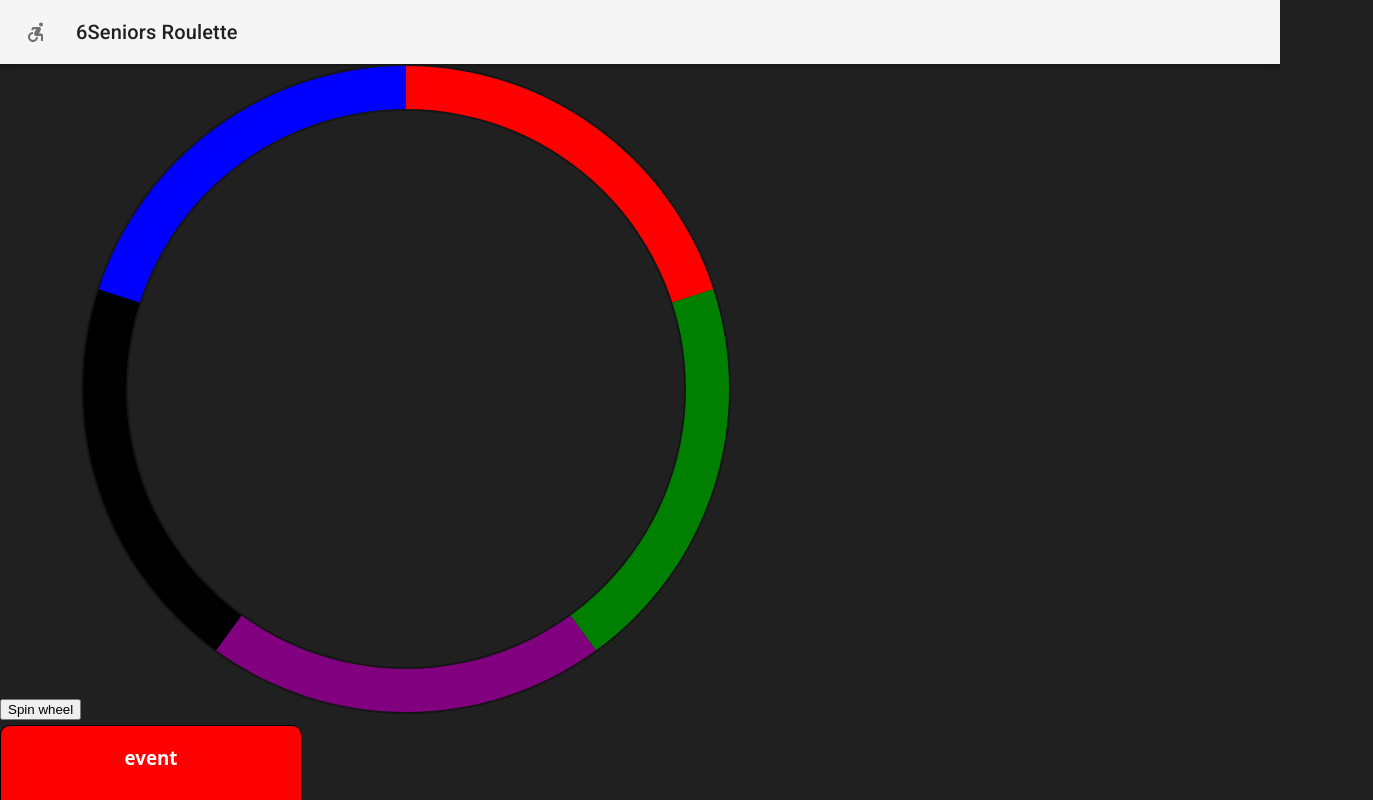
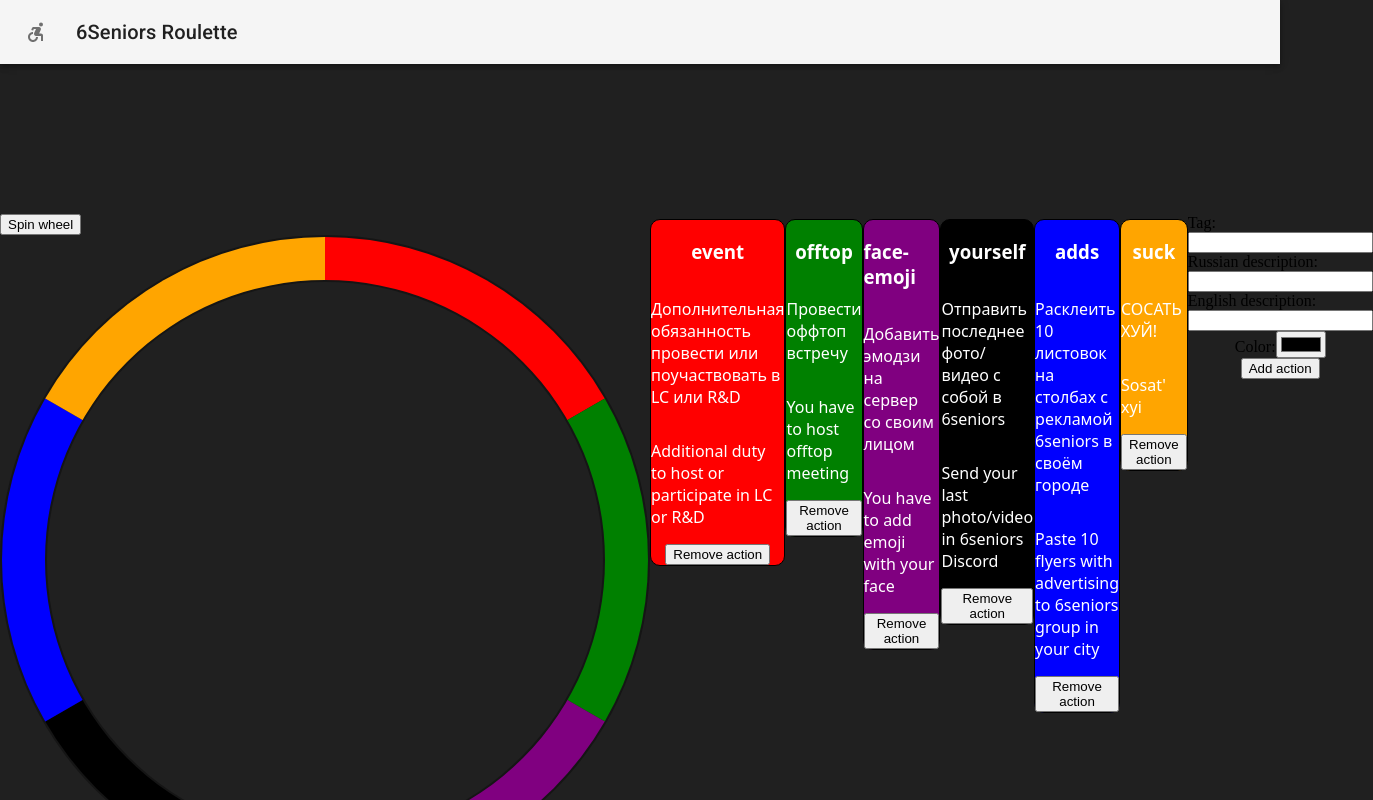
Before and after one commit to M3RCURRRY/6seniors-roulette, a React (Create React App) app: page /punishments in a window 1280 px wide. Shown: the top 800 px of the page, 1373 px wide, since content can reach past the window. Built offline with nearby package versions, Linux system fonts and the light colour scheme.

Commit message:
Connected to MobX store

```diff
--- a/package.json
+++ b/package.json
@@ -16,6 +16,7 @@
     "@types/react-dom": "^18.0.6",
     "@types/react-router-dom": "^5.3.3",
     "mobx": "^6.6.1",
+    "mobx-react": "^7.5.3",
     "mobx-react-lite": "^3.4.0",
     "react": "^18.2.0",
     "react-dom": "^18.2.0",
--- a/src/components/layout/ActionCard/ActionCard.tsx
+++ b/src/components/layout/ActionCard/ActionCard.tsx
@@ -5,12 +5,12 @@ import styles from "./ActionCard.module.css";
 
 type ActionCardProps = {
   data: IValues;
-  onRemove: (tag: string) => void
+  onRemove: (id: number) => void
 }
 
 class ActionCard extends React.Component<ActionCardProps> {
   removeHandler() {
-    this.props.onRemove(this.props.data.tag);
+    this.props.onRemove(this.props.data.id);
   }
 
   render(): React.ReactNode {
--- /dev/null
+++ b/src/components/layout/Configurator/Configurator.module.css
@@ -0,0 +1,10 @@
+.layout {
+  display: flex;
+  flex-direction: column;
+  align-items: center;
+  justify-content: center;
+}
+
+.layout > label{
+  flex-direction: column;
+}
--- a/src/components/layout/Configurator/Configurator.tsx
+++ b/src/components/layout/Configurator/Configurator.tsx
@@ -1,19 +1,31 @@
 import React, { ChangeEvent, FormEvent } from "react";
 import { IValues } from "../../../types/types";
+import styles from "./Configurator.module.css";
+import dataset from "./../../../store/dataset";
+import { observer } from "mobx-react";
 
 type ConfiguratorProps = {
   values: IValues[];
-  onSubmit: (tag: string, ru_description: string, en_description: string, color: string) => void;
-}
+  onSubmit: (
+    tag: string,
+    ru_description: string,
+    en_description: string,
+    color: string
+  ) => void;
+};
 
 type ConfiguratorState = {
   tag: string;
   ru_description: string;
-  en_description: string,
-  color: string,
-}
+  en_description: string;
+  color: string;
+};
 
-class Configurator extends React.Component<ConfiguratorProps, ConfiguratorState> {
+const Configurator = observer(
+  class Configurator extends React.Component<
+    ConfiguratorProps,
+    ConfiguratorState
+  > {
     constructor(props: ConfiguratorProps) {
       super(props);
     }
@@ -22,63 +34,91 @@ class Configurator extends React.Component<ConfiguratorProps, ConfiguratorState>
       tag: "",
       ru_description: "",
       en_description: "",
-    color: "teal"
-  }
+      color: "teal",
+    };
 
     inputHandler(e: ChangeEvent<HTMLInputElement>) {
       const value: number | string = e.target.value;
-    switch(e.target.name) {
+      switch (e.target.name) {
         case "tag":
           this.setState({
-          tag: value
-        })
+            tag: value,
+          });
           break;
         case "ru":
           this.setState({
-          ru_description: value
-        })
+            ru_description: value,
+          });
           break;
         case "en":
           this.setState({
-          en_description: value
-        })
+            en_description: value,
+          });
           break;
         case "color":
           this.setState({
-          color: value
-        })
+            color: value,
+          });
           break;
       }
     }
 
     submitHandler(e: FormEvent) {
       e.preventDefault();
-    this.props.onSubmit(this.state.tag, this.state.ru_description, this.state.en_description, this.state.color);
+      const newValue: IValues = {
+        id: dataset.getBenefits().at(-1)!.id + 1,
+        tag: this.state.tag,
+        ru_description: this.state.ru_description,
+        en_description: this.state.en_description,
+        color: this.state.color
+      }
+      dataset.addBenefit(newValue);
     }
 
     render(): React.ReactNode {
-    return(
-      <form onSubmit={(e) => this.submitHandler(e)}>
+      return (
+        <form onSubmit={(e) => this.submitHandler(e)} className={styles.layout}>
           <label>
             Tag:
-          <input type="text" name="tag" value={this.state.tag} onChange={e => this.inputHandler(e)}/>
+            <input
+              type="text"
+              name="tag"
+              value={this.state.tag}
+              onChange={(e) => this.inputHandler(e)}
+            />
           </label>
           <label>
             Russian description:
-          <input type="text" name="ru" value={this.state.ru_description} onChange={e => this.inputHandler(e)}/>
+            <input
+              type="text"
+              name="ru"
+              value={this.state.ru_description}
+              onChange={(e) => this.inputHandler(e)}
+            />
           </label>
           <label>
             English description:
-          <input type="text" name="en" value={this.state.en_description} onChange={e => this.inputHandler(e)}/>
+            <input
+              type="text"
+              name="en"
+              value={this.state.en_description}
+              onChange={(e) => this.inputHandler(e)}
+            />
           </label>
           <label>
             Color:
-          <input type="color" name="color" value={this.state.color} onChange={e => this.inputHandler(e)} />
+            <input
+              type="color"
+              name="color"
+              value={this.state.color}
+              onChange={(e) => this.inputHandler(e)}
+            />
           </label>
           <input type="submit" value="Add action" />
         </form>
-    )
+      );
     }
   }
+);
 
 export default Configurator;
--- a/src/components/pages/BenefitPage.tsx
+++ b/src/components/pages/BenefitPage.tsx
@@ -4,54 +4,68 @@ import { benefits } from "../../utils/benefits";
 import ActionCard from "../layout/ActionCard/ActionCard";
 import Configurator from "../layout/Configurator/Configurator";
 import Roulette from "../layout/Roulette/Roulette";
+import styles from "./Page.module.css";
+import dataset from "./../../store/dataset";
+import { observer } from "mobx-react";
 
 type BenefitState = {
-  benefits: IValues[]
-}
+  benefits: IValues[];
+};
 
+const BenefitPage = observer(
   class BenefitPage extends React.Component<{}, BenefitState> {
+    state: BenefitState = {
+      benefits: dataset.getBenefits(),
+    };
 
-  state: BenefitState = {
-    benefits: benefits
-  }
-
-  addAction = (tag: string, ru_description: string, en_description: string, color: string) => {
+    addAction = (
+      tag: string,
+      ru_description: string,
+      en_description: string,
+      color: string
+    ) => {
       const nextId: number = this.state.benefits.length;
       const newAction: IValues = {
         id: nextId,
         tag: tag,
         ru_description: ru_description,
         en_description: en_description,
-      color: color
-    }
+        color: color,
+      };
 
       this.setState((prev) => ({
-      benefits: [...prev.benefits, newAction]
+        benefits: [...prev.benefits, newAction],
       }));
-  }
+    };
 
-  removeAction = (tag: string) => {
-    const nextState = this.state.benefits.filter(item => item.tag !== tag);
-
-    this.setState({
-      benefits: nextState
-    });
-  }
+    removeAction = (id: number) => {
+      dataset.removeBenefit(id);
+    };
 
     render(): React.ReactNode {
       return (
+        <div className={styles.mainLayout}>
+          <Roulette values={this.state.benefits} />
           <div>
-          <Roulette values={this.state.benefits}/>
-          {
-            this.state.benefits.map(item => {
-              return <ActionCard key={item.tag + item.id} data={item} onRemove={this.removeAction}/>
-            })
-          }
-          <Configurator values={this.state.benefits} onSubmit={this.addAction}/>
+            {this.state.benefits.map((item) => {
+              return (
+                <ActionCard
+                  key={item.tag + item.id}
+                  data={item}
+                  onRemove={this.removeAction}
+                />
+              );
+            })}
+            <Configurator
+              values={this.state.benefits}
+              onSubmit={this.addAction}
+            />
           </div>
-      )
+        </div>
+      );
     }
   }
+);
 
 export default BenefitPage;
 
--- a/src/components/pages/IndexPage.tsx
+++ b/src/components/pages/IndexPage.tsx
@@ -13,7 +13,7 @@ export default class IndexPage extends React.Component {
             Choose roulette mode
           </Typography>
           <div className={styles.buttonsLayout}>
-            <Link to="/" style={{ textDecoration: "none", margin: "5px" }}>
+            <Link to="benefits" style={{ textDecoration: "none", margin: "5px" }}>
               <Button variant="contained" color={"success"}>
                 Benefits Page
               </Button>
--- /dev/null
+++ b/src/components/pages/Page.module.css
@@ -0,0 +1,8 @@
+.mainLayout {
+  display: flex;
+  flex-direction: row;
+  align-items: flex-start;
+  justify-content: space-evenly;
+
+  margin-top: 150px;
+}
--- a/src/components/pages/PunishmentPage.tsx
+++ b/src/components/pages/PunishmentPage.tsx
@@ -4,6 +4,8 @@ import { punishments } from "../../utils/punishments";
 import ActionCard from "../layout/ActionCard/ActionCard";
 import Configurator from "../layout/Configurator/Configurator";
 import Roulette from "../layout/Roulette/Roulette";
+import styles from "./Page.module.css";
+import dataset from "../../store/dataset";
 
 type PunishmentState = {
   punishments: IValues[];
@@ -11,7 +13,7 @@ type PunishmentState = {
 
 export default class PunishmentPage extends React.Component<{}, PunishmentState> {
   state: PunishmentState = {
-    punishments: punishments,
+    punishments: dataset.getPunishments(),
   };
 
   addAction = (
@@ -34,17 +36,13 @@ export default class PunishmentPage extends React.Component<{}, PunishmentState>
     }));
   };
 
-  removeAction = (tag: string) => {
-    const nextState = this.state.punishments.filter((item) => item.tag !== tag);
-
-    this.setState({
-      punishments: nextState,
-    });
+  removeAction = (id: number) => {
+    dataset.removeBenefit(id);
   };
 
   render(): React.ReactNode {
     return (
-      <div>
+      <div className={styles.mainLayout}>
         <Roulette values={this.state.punishments} />
         {this.state.punishments.map((item) => {
           return (
--- a/src/store/dataset.ts
+++ b/src/store/dataset.ts
@@ -3,7 +3,7 @@ import { punishments } from "../utils/punishments";
 import { IValues } from "../types/types";
 import { makeAutoObservable } from "mobx";
 
-export default class Dataset {
+export default new class Dataset {
   private benefits: IValues[];
   private punishments: IValues[];
 
@@ -20,4 +20,30 @@ export default class Dataset {
   getBenefits() {
     return this.benefits;
   }
+
+  addPunishment(newPunishment: IValues) {
+    punishments.push(newPunishment);
+  }
+
+  addBenefit(newBenefit: IValues) {
+    benefits.push(newBenefit);
+  }
+
+  removePunishment(id: number) {
+    for(let index in this.punishments) {
+      if (this.punishments[index].id === id) {
+        this.punishments.splice(+index, 1);
+        break;
+      }
+    }
+  }
+
+  removeBenefit(id: number) {
+    for(let index in this.benefits) {
+      if (this.benefits[index].id === id) {
+        this.benefits.splice(+index, 1);
+        break;
+      }
+    }
+  }
 }
--- a/src/utils/punishments.ts
+++ b/src/utils/punishments.ts
@@ -35,5 +35,12 @@ export const punishments: IValues[] = [
     ru_description: "Расклеить 10 листовок на столбах с рекламой 6seniors в своём городе",
     en_description: "Paste 10 flyers with advertising to 6seniors group in your city",
     color: "blue"
+  },
+  {
+    id: 5,
+    tag: "suck",
+    ru_description: "СОСАТЬ ХУЙ!",
+    en_description: "Sosat' xyi",
+    color: "orange"
   }
 ];
--- a/tsconfig.json
+++ b/tsconfig.json
@@ -18,7 +18,8 @@
     "resolveJsonModule": true,
     "isolatedModules": true,
     "noEmit": true,
-    "jsx": "react-jsx"
+    "jsx": "react-jsx",
+    "experimentalDecorators": true
   },
   "include": [
     "src"
```
Also changed, not shown: 1 other file (tests, documents, lock files or other folders). Lines whose indentation alone changed are shown as unchanged.
